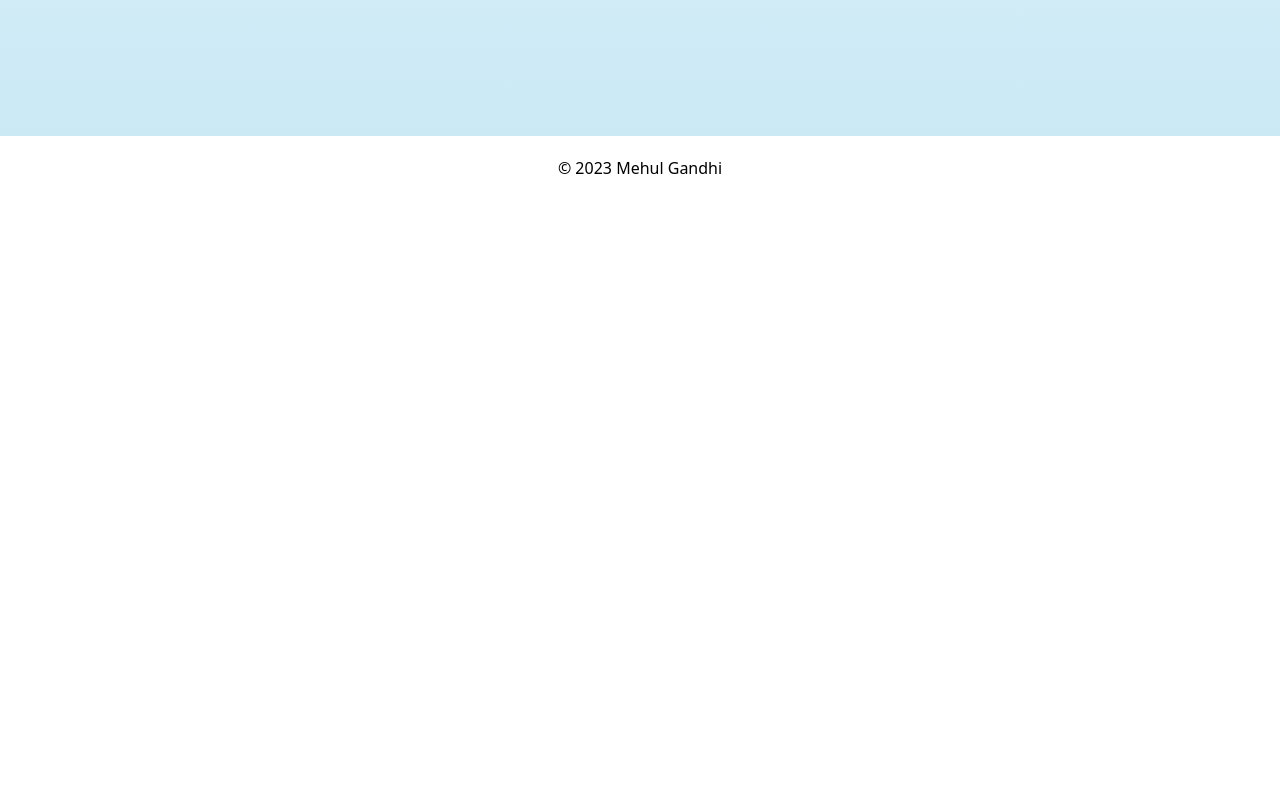
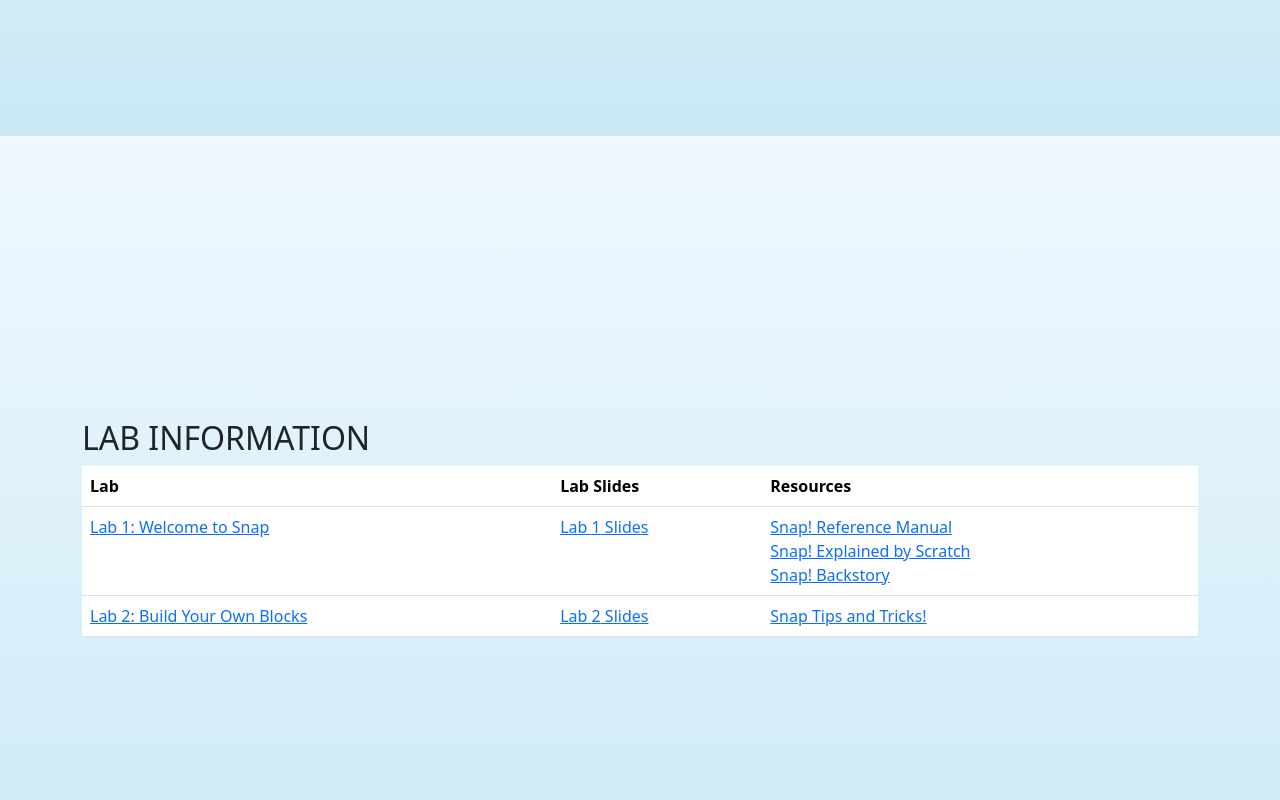
Before and after one commit to Mehul-Gandhi/portfolio, a React (Create React App) app: page /notes in a window 1280 px wide. Shown: the part 1520-2320 px from the top of the page. Before the commit the page ends 1720 px from the top, so only its background shows below. Built offline with nearby package versions, Linux system fonts and the light colour scheme.

Commit message:
Formatting

```diff
--- a/src/Notes.js
+++ b/src/Notes.js
@@ -110,7 +110,49 @@ function CS10Info() {
     );
 };
 
+const labInfo = [
+    //[Lab Name, Lab Link, Lab Slides Link, ["Resource 1", ..., "Resource N"]]
+    ["Lab 1: Welcome to Snap", "https://cs10.org/bjc-r/topic/topic.html?topic=berkeley_bjc/intro_pair/1-introduction.topic&course=&novideo&noreading&noassignment",
+     "https://docs.google.com/presentation/d/11gyuil24Yc4BpEUGlnd7iU4A6HFMQixRvbH4_s8PsRQ/edit",
+    [{name: "Snap! Reference Manual", content: "https://snap.berkeley.edu/snap/help/SnapManual.pdf"}, {name: "Snap! Explained by Scratch", content: "https://en.scratch-wiki.info/wiki/Snap!_(programming_language)"}, {name: "Snap! Backstory", content: "https://www.miosoft.com/blog/snap-programming-for-everyone.html"}]],
+    ["Lab 2: Build Your Own Blocks", "https://cs10.org/bjc-r/topic/topic.html?topic=berkeley_bjc/intro_pair/2-loops-variables.topic&course=&novideo&noreading&noassignment",
+"https://docs.google.com/presentation/u/1/d/1gITpV1ih_BEIyykone5wrDAu_BnzMbiBhQqKe604o30/edit?usp=drive_web&ouid=101261523977890586883",
+[{name: "Snap Tips and Tricks!", content: "https://docs.google.com/document/d/1PcnJHRVdttYCBnfEgfEOadMEI6SBcM18U44xNpr0wK0/edit"}]]
 
+];
+
+const LabTable = ({ labInfo }) => {
+    return (
+      <div className="container">
+        <h2 className="section-heading text-uppercase spaced">Lab Information</h2>
+        <table className="table">
+          <thead>
+            <tr>
+              <th>Lab</th>
+              <th>Lab Slides</th>
+              <th>Resources</th>
+            </tr>
+          </thead>
+          <tbody>
+            {labInfo.map((lab, index) => (
+              <tr key={index}>
+                <td><a href={lab[1]}>{lab[0]}</a></td>
+                <td><a href={lab[2]} target="_blank" rel="noopener noreferrer">Lab {index + 1} Slides</a></td>
+                <td>
+                {lab[3].map((resource, resourceIndex) => (
+                    <div>
+                  <a key={resourceIndex} href={resource.content} target="_blank" rel="noopener noreferrer">{resource.name}</a>
+                  <br />
+                  </div>
+                ))}
+                </td>
+              </tr>
+            ))}
+          </tbody>
+        </table>
+      </div>
+    );
+  };
 
 export default function Notes() {
 
@@ -292,6 +334,10 @@ export default function Notes() {
     <AnnouncementsContainer />
 
     </div>
+    <div style={{ height: '100vh', display: 'flex', flexDirection: 'column', justifyContent: 'center', alignItems: 'center', background: 'linear-gradient(to bottom, #F0F8FF, #CAE9F5 )' }}>
+
+    <LabTable labInfo={labInfo} />
+    </div>
     </div>
   );
 }
--- a/src/Projects.js
+++ b/src/Projects.js
@@ -208,7 +208,7 @@ images: ["/cpu/proj3_pipeline.png", "/cpu/error_wire_2.png"]}
               </div>
             )}
           </div>
-        <div className="projects-container">
+        <div className="projects-container" style={{ display: 'flex', justifyContent: 'space-evenly' }}>
           {filteredProjects.map((item) => {
             return (
               <ProjectEntry
```
